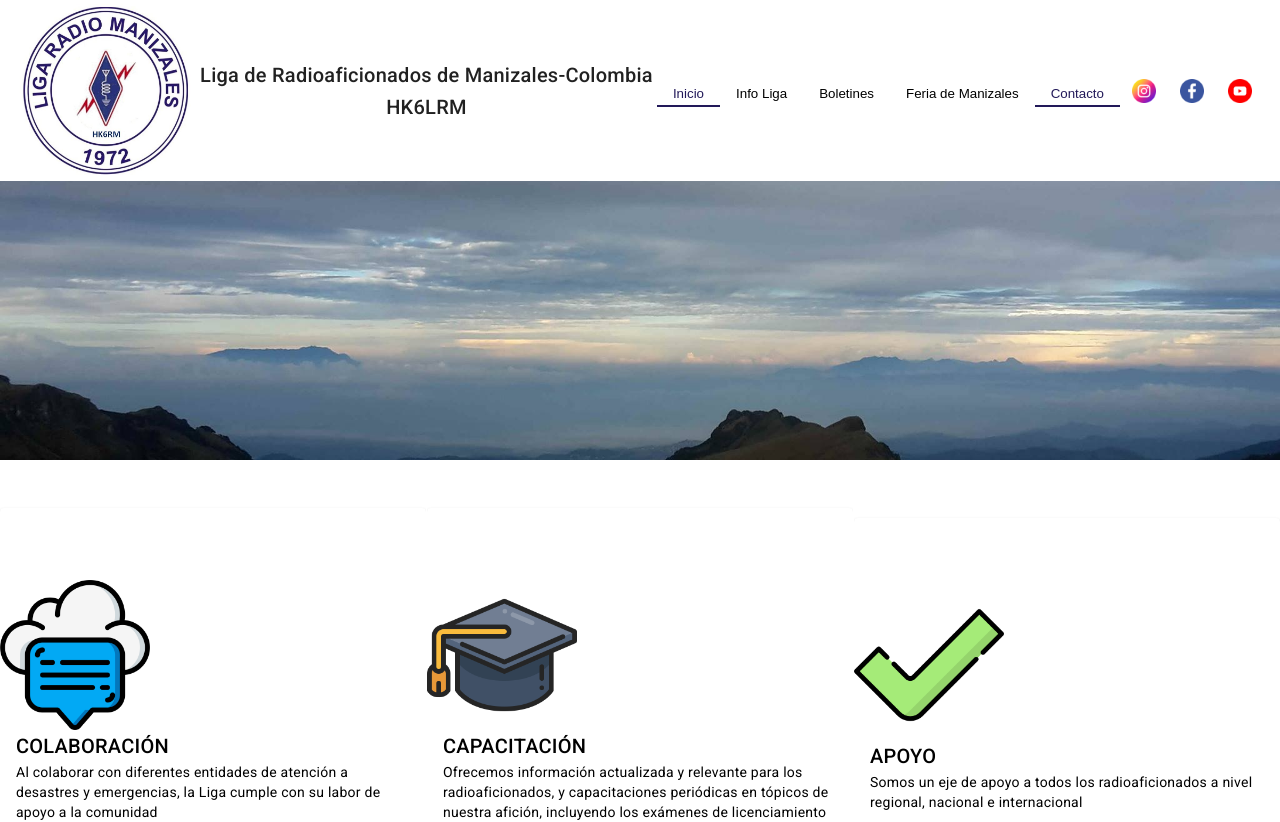
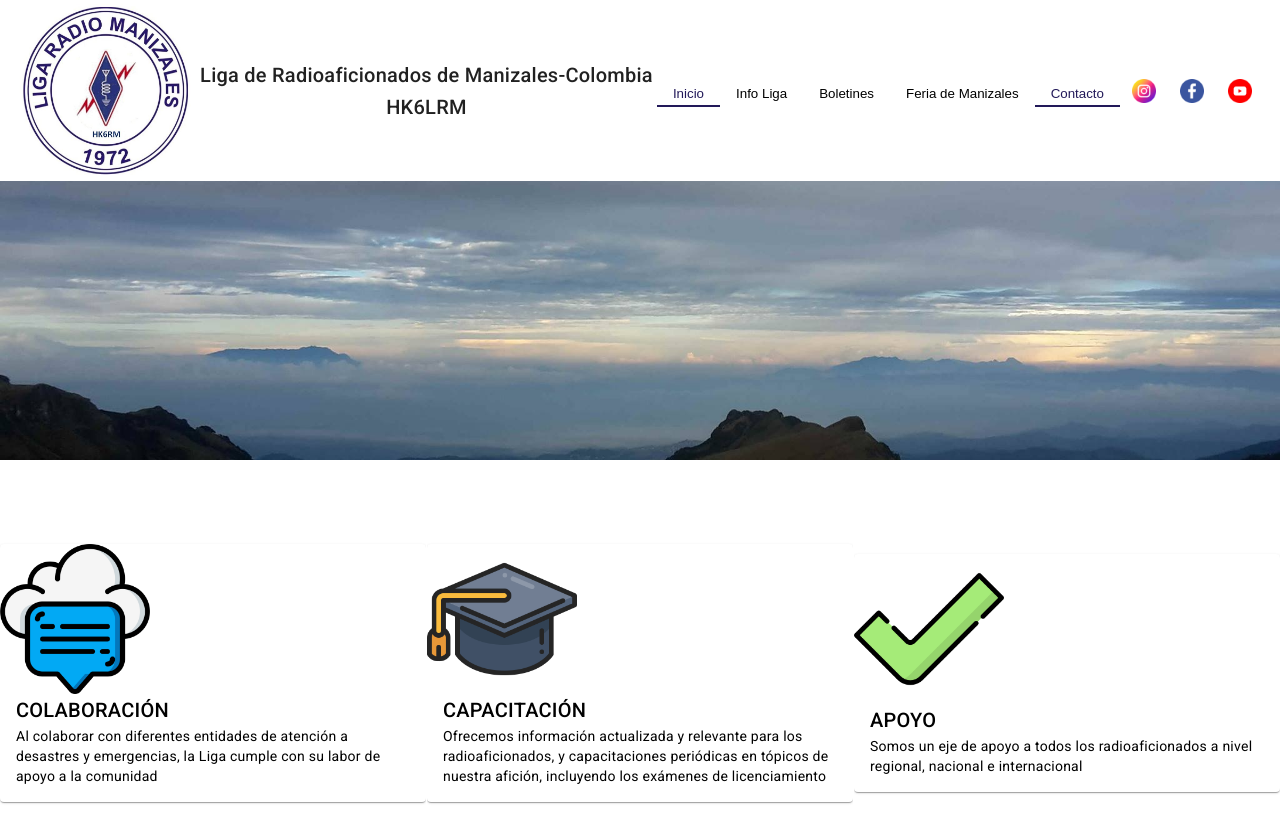
Before and after one commit to caegomezda/ligaRadioManizales, an Angular app: page /inicio in a window 1280 px wide. Shown: the top 822 px of the page. Built offline with nearby package versions, Linux system fonts and the light colour scheme.

Commit message:
a commit

```diff
--- a/src/app/componente/banner/banner.component.html
+++ b/src/app/componente/banner/banner.component.html
@@ -12,12 +12,9 @@
   <mat-grid-tile>4</mat-grid-tile>
 </mat-grid-list>
 
-<mat-grid-list *ngIf="isBanner2" cols="3" rowHeight="1:1">
-  <mat-grid-tile>
+<mat-grid-list  class="mat-grid-list-custom"*ngIf="isBanner2" cols="3" rowHeight="1:1">
+  <mat-grid-tile id="cardContainer1">
     <mat-card class="example-card">
-      <mat-card-header>
-        <div mat-card-avatar class="example-header-image"></div>
-      </mat-card-header>
       <img class="mat-card-header-img" mat-card-image src="../../../assets/images/nube.png" alt="">
       <mat-card-content>
         <mat-card-title>COLABORACIÓN</mat-card-title>
@@ -28,11 +25,8 @@
     </mat-card>
   </mat-grid-tile>
 
-  <mat-grid-tile>
+  <mat-grid-tile id="cardContainer2">
     <mat-card class="example-card">
-      <mat-card-header>
-        <div mat-card-avatar class="example-header-image"></div>
-      </mat-card-header>
       <img class="mat-card-header-img" mat-card-image src="../../../assets/images/sombrero-de-graduado.png" alt="">
       <mat-card-content>
         <mat-card-title>CAPACITACIÓN</mat-card-title>
@@ -43,11 +37,8 @@
     </mat-card>
   </mat-grid-tile>
 
-  <mat-grid-tile>
+  <mat-grid-tile id="cardContainer3">
     <mat-card class="example-card">
-      <mat-card-header>
-        <div mat-card-avatar class="example-header-image"></div>
-      </mat-card-header>
       <img class="mat-card-header-img" mat-card-image src="../../../assets/images/cheque.png" alt="">
       <mat-card-content>
         <mat-card-title>APOYO</mat-card-title>
@@ -58,6 +49,7 @@
     </mat-card>
   </mat-grid-tile>
 </mat-grid-list>
+
 
 <mat-grid-list *ngIf="isBanner3" cols="2" rowHeight="2:1">
   <mat-grid-tile>1</mat-grid-tile>
--- a/src/app/componente/banner/banner.component.ts
+++ b/src/app/componente/banner/banner.component.ts
@@ -1,4 +1,4 @@
-import { Component } from '@angular/core';
+import { Component  } from '@angular/core';
 import { LocalDataService } from "../../services/local-data.service";
 
 export interface Tile {
@@ -14,6 +14,7 @@ export interface Tile {
   styleUrls: ['./banner.component.scss']
 })
 export class BannerComponent {
+
   isBanner0:Boolean = false;
   isBanner1:Boolean = false;
   isBanner2:Boolean = false;
@@ -22,6 +23,7 @@ export class BannerComponent {
   isBanner5:Boolean = false;
   valorBanner:Boolean[] =[]
   numeroAleatorioImg:Number=1;
+
 
   tiles: Tile[] = [
     {class:"name1", text: 'One', cols: 3, rows:1, color: 'lightblue'},
@@ -37,6 +39,14 @@ export class BannerComponent {
   ngOnInit() {
     this.numeroAleatorioImg = this.dataService.obtenerNumeroAleatorio();
     this.bannerDistvalues()
+
+    let maxHeightCard1 = document.getElementById("cardContainer1")
+    let maxHeightCard2 = document.getElementById("cardContainer2")
+    let maxHeightCard3 = document.getElementById("cardContainer3")
+    console.log(maxHeightCard1?.getAttribute("height"));
+    console.log(maxHeightCard2?.getAttribute("height"));
+    console.log(maxHeightCard3?.getAttribute("height"));
+
   }
 
   async bannerDistvalues(){
--- a/src/app/componente/header/header.component.scss
+++ b/src/app/componente/header/header.component.scss
@@ -15,12 +15,13 @@ mat-toolbar{
   top: 0;
   z-index: 1000; /* Asegura que la barra de herramientas esté sobre otros elementos */
   transition: top 0.3s;
+  justify-content: space-evenly;
   span{
     white-space: normal;
     text-align: center;
   }
 }
 
-.mat-toolbar-scrolled {
-  top: -15px; /* Ajusta la posición de la barra de herramientas desplazada */
-}
+// .mat-toolbar-scrolled {
+//   top: -15px; /* Ajusta la posición de la barra de herramientas desplazada */
+// }
```
